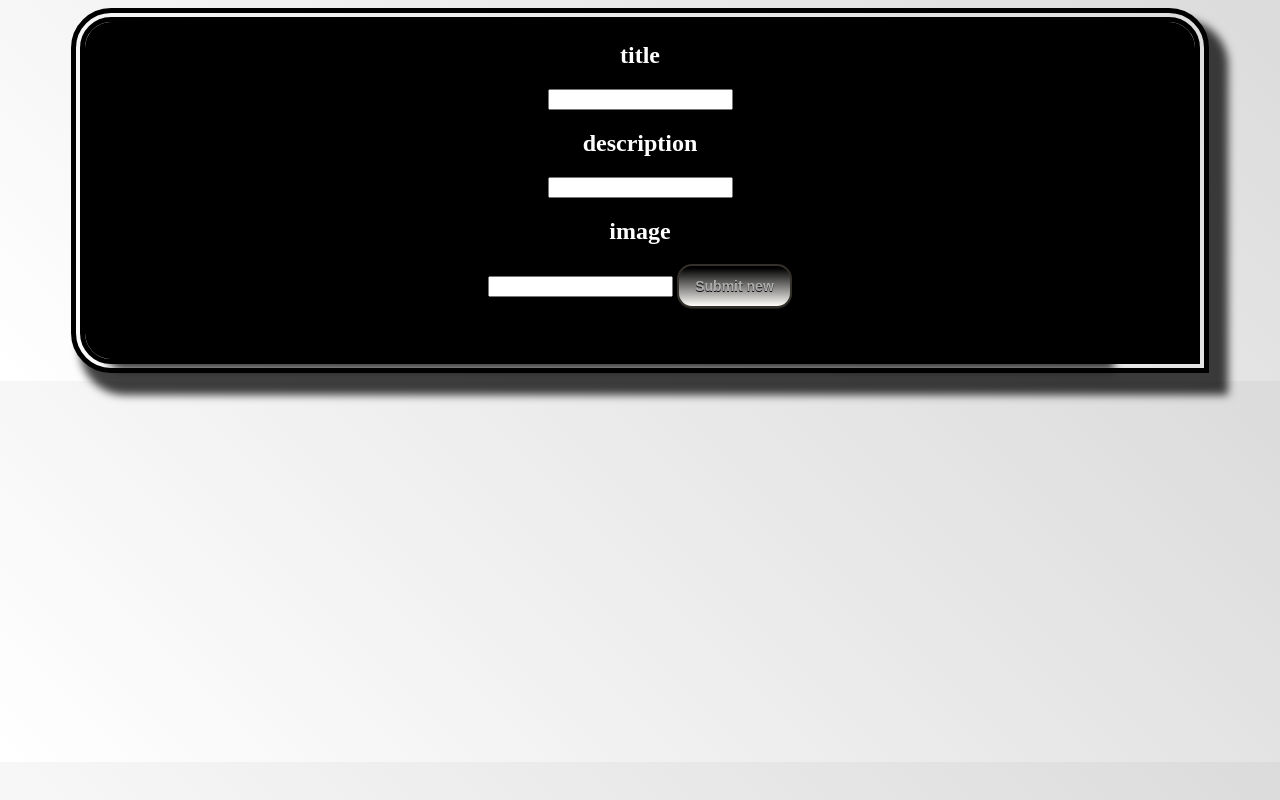
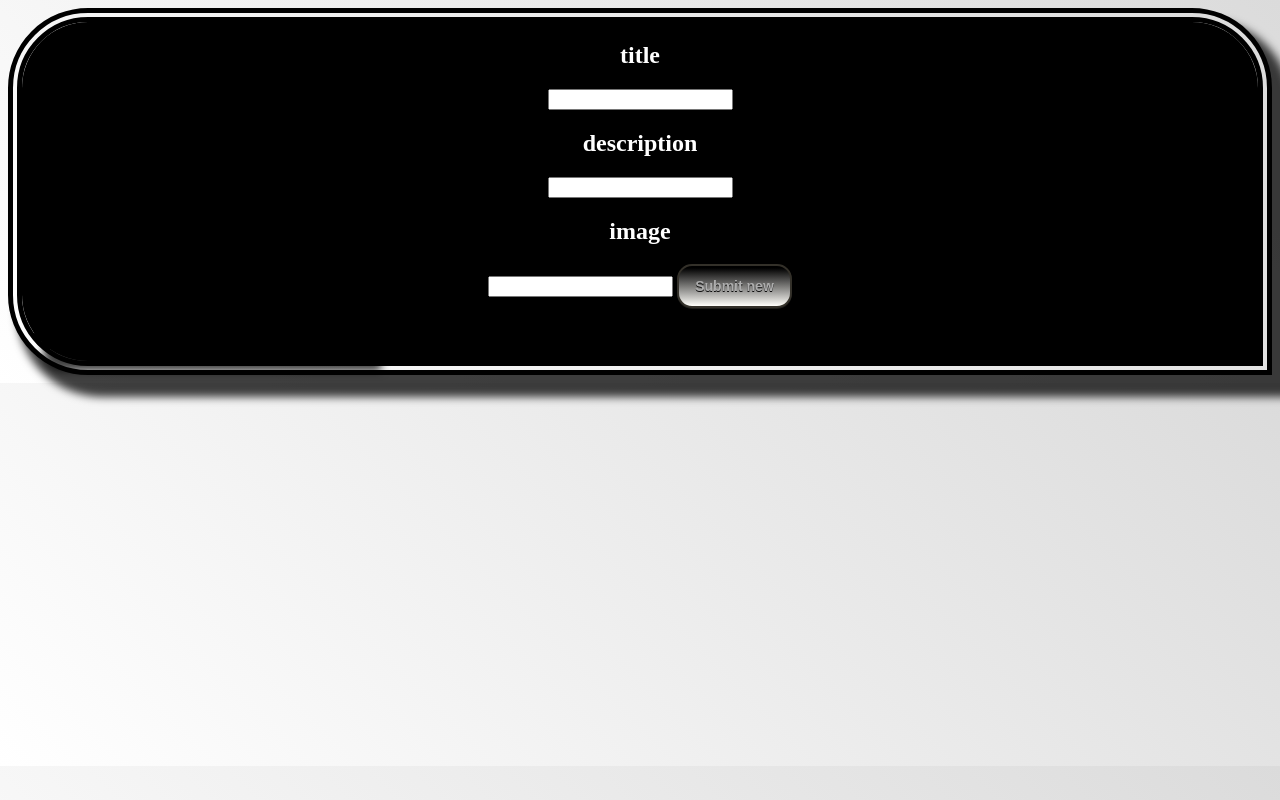
Before and after one commit to TallanGroberg/vanilla-todo-, a plain HTML site: page index.html in a window 1280 px wide. Drawn offline with nearby package versions, Linux system fonts and the light colour scheme; no server answers.

Commit message:
more polish

```diff
--- a/app.js
+++ b/app.js
@@ -35,6 +35,8 @@ axios.get('https://api.vschool.io/tallan/todo/')
 
 
       img.src = content[i].imgUrl
+
+
       aTag.href = img.src
 
       imgInput.type = 'text'
@@ -56,7 +58,6 @@ axios.get('https://api.vschool.io/tallan/todo/')
       edit.textContent = 'edit'
       del.textContent = 'delete'
       const theId = content[i]._id
-
 
 
       appen(document.body, container)
@@ -112,10 +113,6 @@ axios.get('https://api.vschool.io/tallan/todo/')
           autoRefresh()
           });
 
-
-
-
-
       del.addEventListener('click', function() {
         axios.delete(`https://api.vschool.io/tallan/todo/${theId}`)
         function autoRefresh() {
@@ -133,7 +130,10 @@ form.addEventListener('submit', function(e)  {
   let d = document.form.description.value
   let t = document.form.title.value
   let imge = document.form.image.value
-
+  let defaultImg = 'https://d1yn1kh78jj1rr.cloudfront.net/image/preview/HZBWoNyubj6cad3ah/storyblocks-cute-dinosaurs-toy-icon-over-white-background-vector-illustration_HnzQQzLjAZ_SB_PM.jpg'
+  if (imge === '') {
+    axios.post('https://api.vschool.io/tallan/todo/', {imgUrl: defaultImg})
+  }
   axios.post('https://api.vschool.io/tallan/todo/', {title: t, description: d, imgUrl: imge})
   .catch(err => console.log(err))
   function autoRefresh() {
--- a/index.css
+++ b/index.css
@@ -5,15 +5,17 @@ background: -webkit-linear-gradient(45deg, #FFFFFF 0%, #DBDBDB 100%);
 background: linear-gradient(45deg, #FFFFFF 0%, #DBDBDB 100%);
   display: flex;
   flex-wrap: wrap;
-  display: grid;
-  grid-gap: 5px;
-  grid-template-columns: repeat(2, auto);
+  /* display: grid; */
+  /* grid-gap: 20px; */
+  /* display: grid; */
 }
 * {
-  font-style: inherit
+  font-style: inherit;
 }
 .form {
-  grid-column: 1 / -1;
+  width: 100%;
+  /* grid-template-columns: repeat(4, 400px); */
+  /* grid-column: 1 / -1; */
   position: relative;
   margin: auto;
 }
@@ -69,27 +71,22 @@ button:active {
 div {
   text-align: center;
   box-shadow: 14px 17px 9px 5px rgba(0,0,0,0.75);
-
-  width: 400%;
-  width: 90%;
+  width: 300px;
   margin: 1%;
-  left: 0;
-  right: 0;
-  /* max-width: 22em; */
-  /* position: relative; */
-  box-sizing: border-box;
-
   color: #FFF;
   background: #000;
   background-clip: padding-box;
   border: 14px double #000000;
-  border-radius: 40px 40px 0px 40px;
+  border-radius: 80px 80px 0px 80px;
 }
 
 @media only screen and (max-width: 700px) {
 
-  .container {
+  body {
 
     grid-template-columns: 1fr;
+    /* margin: auto;
+    left: 0;
+    right: 0; */
   }
 }
```
